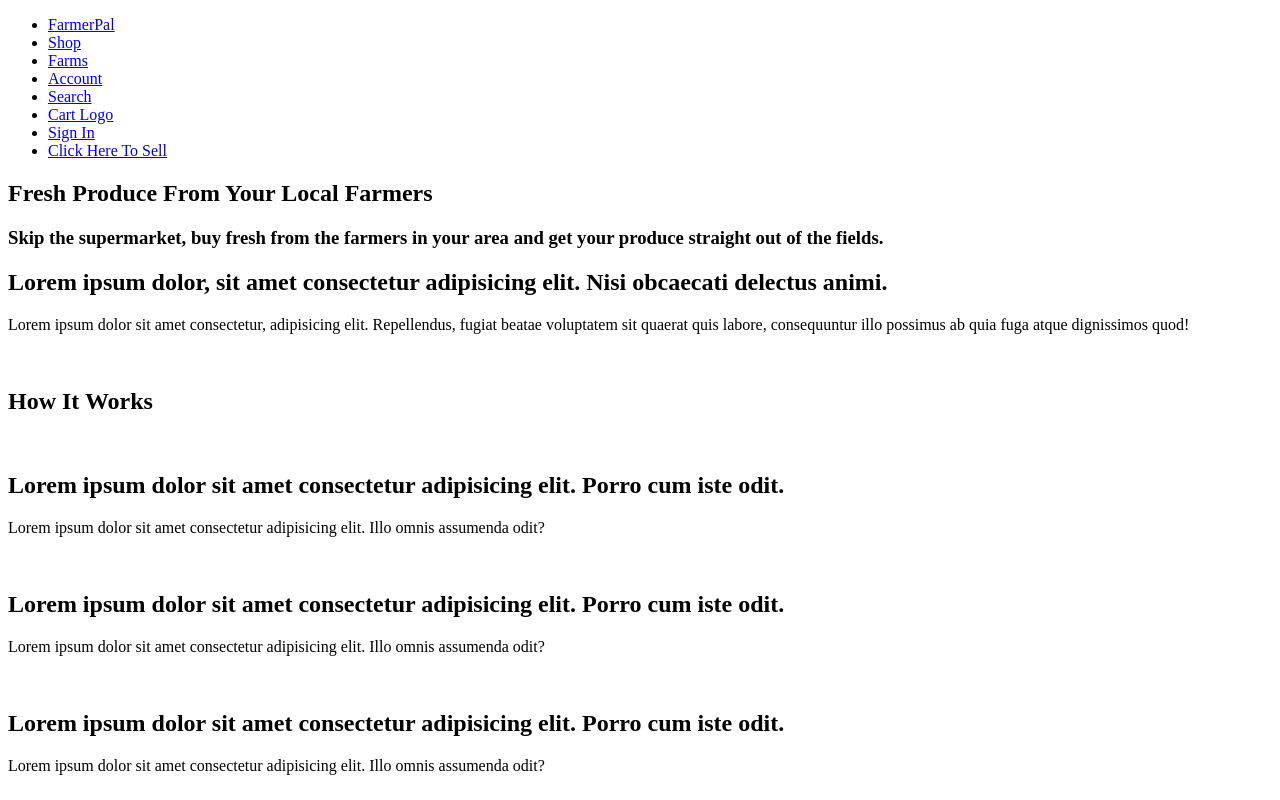
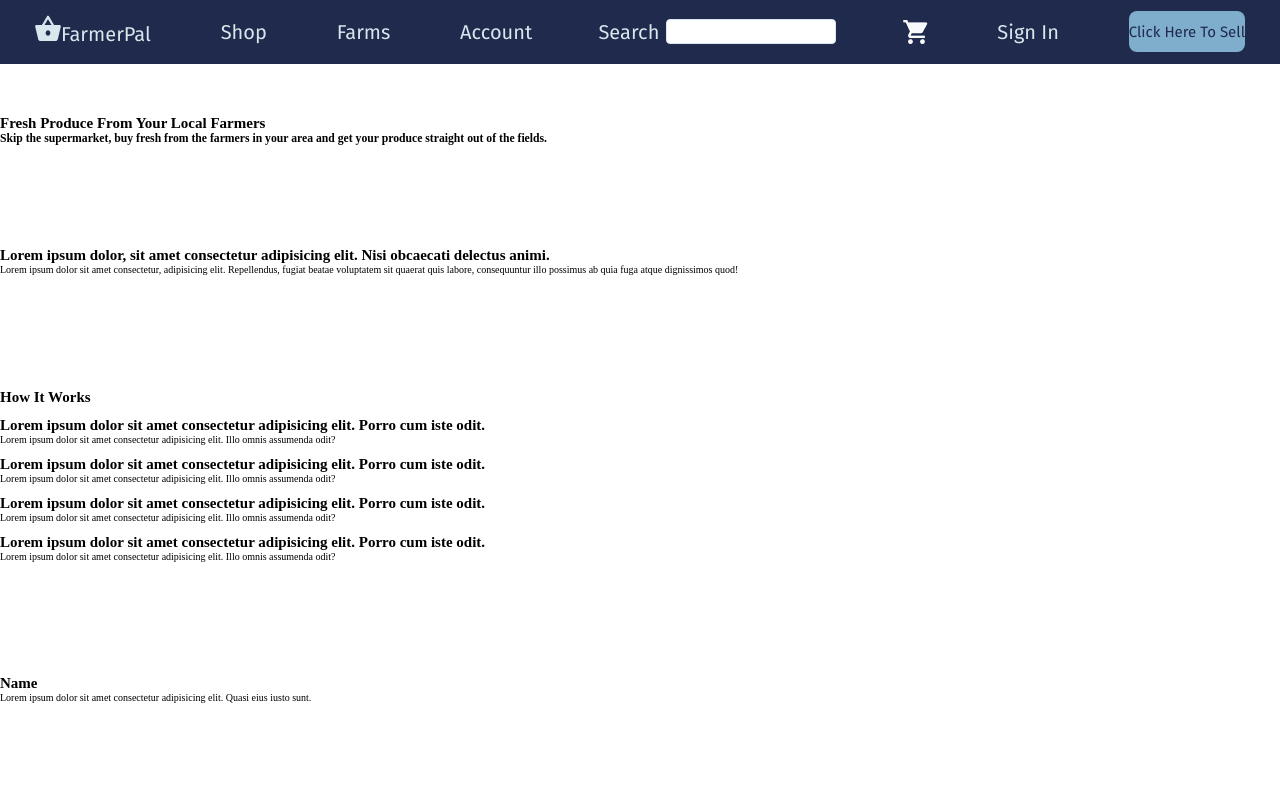
Before and after one commit to Farm-Fresh-Produce-4/Marketing-Page, a plain HTML site: page landing.html in a window 1280 px wide. Shown: the top 800 px of the page. Drawn offline with Linux system fonts and the light colour scheme.

Commit message:
95% completed with Nav bar. Running into a few issues.

```diff
--- a/landing.html
+++ b/landing.html
@@ -6,6 +6,8 @@
     <meta name="viewport" content="width=device-width, initial-scale=1.0">
     <meta http-equiv="X-UA-Compatible" content="ie=edge">
     <link rel="stylesheet" href="/css/index.css">
+    <link href="https://fonts.googleapis.com/css?family=Fira+Sans&display=swap" rel="stylesheet">
+    <script src="https://kit.fontawesome.com/2c97d4a124.js" crossorigin="anonymous"></script>
     <title>Document</title>
 </head>
 
@@ -14,14 +16,17 @@
     <!-- NAVIGATION -->
     <nav>
         <ul>
-            <li><a href="#farmerpal">FarmerPal</a></li>
+            <li>
+                <div><a href="#farmerpal"><img src="/assets/shopping-bag.png" alt="">FarmerPal</a>
+                </div>
+            </li>
             <li><a href="#shop">Shop</a></li>
             <li><a href="#farms">Farms</a></li>
             <li><a href="#account">Account</a></li>
-            <li><a href="#search">Search</a></li>
-            <li><a href="#cart">Cart Logo</a></li>
+            <li><a href="#search" id="search">Search<input type="text" id="search-box" < /> </a></li>
+            <li><a href="#cart" id="cart"> <img src="/assets/shopping-cart.png" alt=""></a></li>
             <li><a href="#sign-in">Sign In</a></li>
-            <li><a href="#clicktosell">Click Here To Sell</a></li>
+            <li><a href="#clicktosell" id="click-to-sell">Click Here To Sell</a></li>
         </ul>
     </nav>
 
--- a/less/index.less
+++ b/less/index.less
@@ -1,3 +1,4 @@
+@import 'reset';
 @import 'nav';
 @import 'landing';
 @import 'mixins';
--- a/less/mixins.less
+++ b/less/mixins.less
@@ -0,0 +1,5 @@
+.flex(@justify, @align) {
+    display: flex;
+    justify-content: @justify;
+    align-items: @align;
+}
--- a/less/nav.less
+++ b/less/nav.less
@@ -0,0 +1,47 @@
+nav {
+    background-color: @company-blue;
+
+    ul {
+        .flex(space-around, center);
+        padding: 1.2% 0;
+
+        li {
+            list-style: none;
+
+            a {
+                text-decoration: none;
+                color: #D8E7ED;
+                font-size: 2rem;
+                line-height: 141%;
+                font-family: @company-font;
+            }
+
+        }
+    }
+}
+
+#search {
+    .flex(center, center);
+
+    #search-box {
+        border-radius: 4px;
+        border: 1px solid #D8E7ED;
+        margin-left: 3%;
+        height: 2.5rem;
+        width: 17rem;
+
+    }
+}
+
+#cart {
+    .flex(center, center);
+}
+
+#click-to-sell {
+    background-color: #7FAECC;
+    color: @company-blue;
+    border-radius: 8px;
+    font-size: 1.5rem;
+    padding: 10% 0;
+
+}
--- /dev/null
+++ b/less/reset.less
@@ -0,0 +1,14 @@
+* {
+    box-sizing: border-box;
+    padding: 0;
+    margin: 0;
+    max-width: 100%;
+}
+
+Html {
+    Font-size: 62.5%; // 1rem = 10px
+}
+
+Section {
+    Padding: 4% 0;
+}
--- a/less/variables.less
+++ b/less/variables.less
@@ -0,0 +1,3 @@
+@company-blue: #1F2A4C;
+
+@company-font: 'Fira Sans', sans-serif;
```
Also changed, not shown: assets/shopping-bag.png (added), assets/shopping-cart.png (added), css/index.css, 1 other file.
